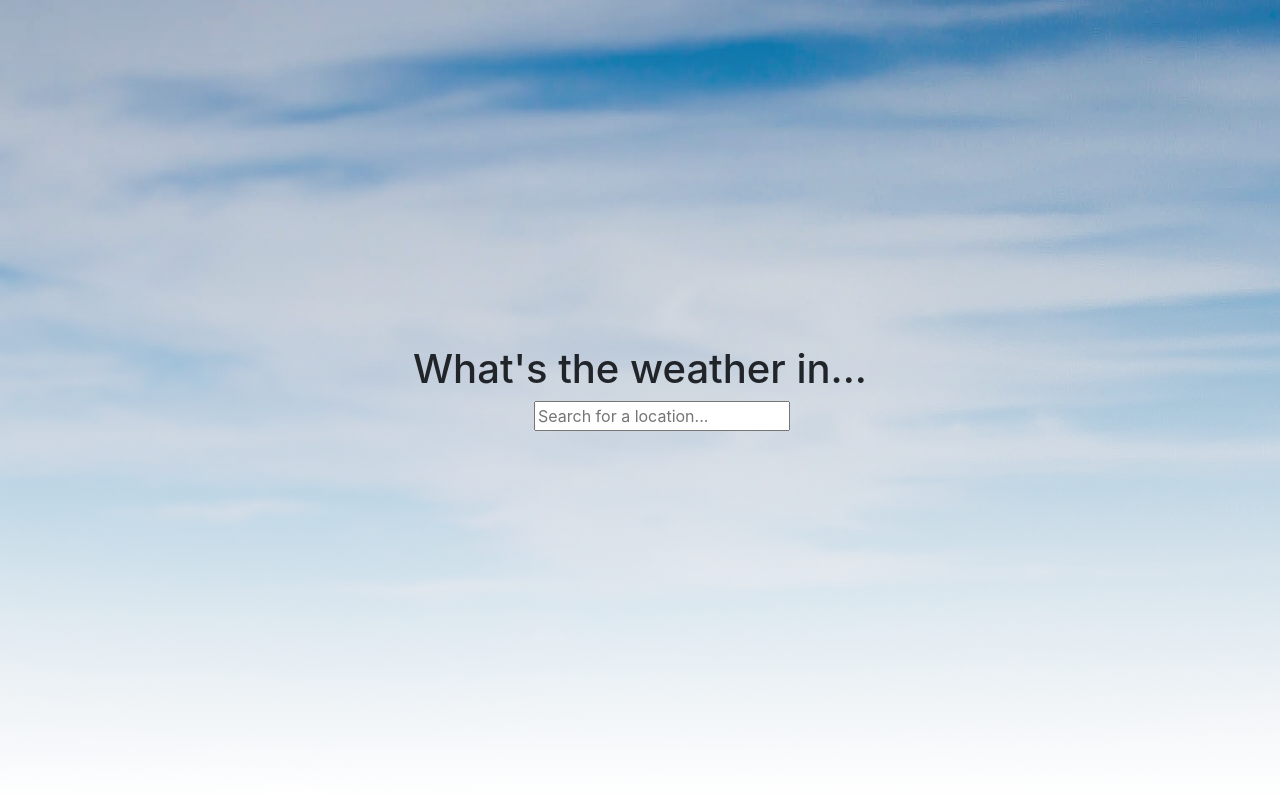
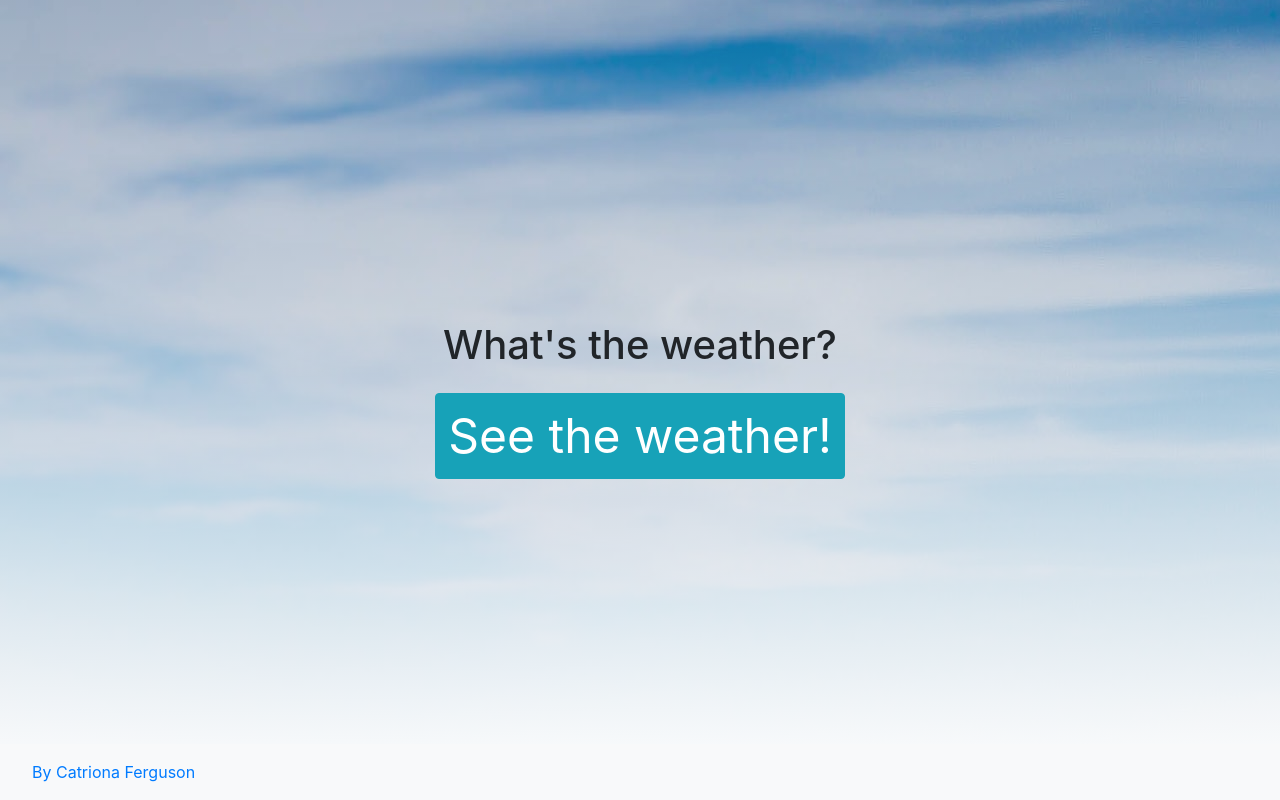
Before and after one commit to cferg97/weather-app-react-proj, a React (Create React App) app: page / in a window 1280 px wide. Built offline with nearby package versions, Linux system fonts and the light colour scheme.

Commit message:
styling changes

```diff
--- a/package.json
+++ b/package.json
@@ -3,15 +3,17 @@
   "version": "0.1.0",
   "private": true,
   "dependencies": {
+    "@fortawesome/react-fontawesome": "^0.2.0",
     "@testing-library/jest-dom": "^5.16.5",
     "@testing-library/react": "^13.4.0",
     "@testing-library/user-event": "^13.5.0",
     "bootstrap": "^4.6.0",
     "date-fns": "^2.29.3",
-    "luxon": "^3.1.1",
+    "font-awesome": "^4.7.0",
     "react": "^18.2.0",
     "react-bootstrap": "^2.6.0",
     "react-dom": "^18.2.0",
+    "react-router-dom": "^6.4.4",
     "react-scripts": "5.0.1",
     "web-vitals": "^2.1.4"
   },
--- a/public/index.html
+++ b/public/index.html
@@ -24,6 +24,7 @@
       work correctly both with client-side routing and a non-root public URL.
       Learn how to configure a non-root public URL by running `npm run build`.
     -->
+    <script src="https://kit.fontawesome.com/cce91a75ea.js" crossorigin="anonymous"></script>
     <title>Weather App</title>
   </head>
   <body>
--- a/src/App.js
+++ b/src/App.js
@@ -1,14 +1,24 @@
 import { Row, Col, Container } from "react-bootstrap";
-import Display from "./components/Display";
 import MainWeather from "./components/MainWeather";
+import Home from "./components/Home";
+import MyFooter from "./components/myFooter";
+
+import { BrowserRouter, Routes, Route } from "react-router-dom";
 
 function App() {
   return (
     <div className="App">
-      <div className="center">
+      <div className="center flex-column">
+      <h1 className="text-center mb-4">What's the weather?</h1>
         <Row className="d-flex flex-column justify-items-center text-center">
           <Col md={12}>
-              <MainWeather />
+            <BrowserRouter>
+              <Routes>
+                <Route path="/" element={<Home />} />
+                <Route path="/weather" element={<MainWeather />} />
+              </Routes>
+            </BrowserRouter>
+            <MyFooter />
           </Col>
         </Row>
       </div>
--- a/src/Styles.css
+++ b/src/Styles.css
@@ -2,8 +2,7 @@ body{
     background-image: linear-gradient(to bottom, rgba(0, 0, 0, 0.1), rgb(255, 255, 255)),
     url(../public/assets/background.jpg);
     background-position-y: 40%;
-
-
+    overflow: hidden;
 }
 
 .center{
@@ -12,3 +11,16 @@ body{
     align-items: center;
     height: 100vh;
 }
+
+.search-bar{
+    width: 20vw;
+    height: 75px;
+    border-radius: 24px;
+    border: none;
+    font-size: 2em;
+}
+
+#p-bg{
+    background: linear-gradient(to bottom, rgba(59, 24, 212, 0.3), rgba(0,0,0,0));
+    border-radius: 25px;
+}
--- a/src/components/Display.jsx
+++ b/src/components/Display.jsx
@@ -6,18 +6,27 @@ const Display = (props) => {
     `http://openweathermap.org/img/wn/${code}@2x.png`;
 
   let date = fromUnixTime(props.weather.dt);
+  let sunUp = fromUnixTime(props.weather.sys.sunrise)
+  let sunDown = fromUnixTime(props.weather.sys.sunset)
   console.log(date);
   let icon = props.weather.weather[0].icon;
   return (
-    <Container className="text-center">
+    <Container className="text-center" id="p-bg">
         <h1>{props.weather.name}, {props.weather.sys.country}</h1>
-        <h3>As of {date.toLocaleDateString()} at {date.toLocaleTimeString()}</h3>
+        <h5>As of {date.toLocaleDateString()} at {date.toLocaleTimeString()}</h5>
         <hr />
-        <h3>Currently {props.weather.main.temp}°C, feels like {props.weather.main.feels_like}°C <br/></h3>
+        <h3>Currently {props.weather.main.temp}°C</h3>
 
 
-        Expect highs of {props.weather.main.temp_max}°C and lows of {props.weather.main.temp_min}°C
-        <hr />
+        <p >Expect highs of {props.weather.main.temp_max}°C and lows of {props.weather.main.temp_min}°C <br />
+        <img src={iconUrlFromCode(icon)} alt="weather icon" className="weather-icon"/>
+        <hr /></p>
+        <p>
+        <i class="fa-solid fa-wind"></i> {props.weather.wind.speed} m/s
+        </p>
+
+
+        <i class="fa-solid fa-moon"></i> {sunDown.toLocaleTimeString()} | <i class="fa-regular fa-sun"></i> {sunUp.toLocaleTimeString()}
 
       {/* <Card>
         <ListGroup variant="flush">
--- /dev/null
+++ b/src/components/Home.jsx
@@ -0,0 +1,14 @@
+import { Button } from "react-bootstrap";
+import { Link } from "react-router-dom";
+
+const Home = () => {
+  return (
+    <Link to="/weather">
+      <Button variant="info" style={{ fontSize: "3rem" }}>
+        See the weather!
+      </Button>
+    </Link>
+  );
+};
+
+export default Home;
--- a/src/components/MainWeather.jsx
+++ b/src/components/MainWeather.jsx
@@ -1,6 +1,7 @@
 import { useState, useEffect } from "react";
 import { Col, Container, Row, Spinner } from "react-bootstrap";
 import Display from "./Display";
+import { FontAwesomeIcon } from '@fortawesome/react-fontawesome'
 
 const MainWeather = () => {
   const [data, setData] = useState({});
@@ -34,18 +35,18 @@ const MainWeather = () => {
     }
   };
 
+
   return (
-    <Container fluid>
-      <h1>What's the weather in...</h1>
+    <Container>
       <Row className="justify-content-center align-items-center">
-        <Col md={6}>
+        <Col className="text-center">
           <input
             value={location}
             onChange={(event) => setLocation(event.target.value)}
             onKeyUp={searchLocation}
             placeholder="Search for a location..."
             type="text"
-            className="mb-4"
+            className="mb-4 text-center search-bar"
           />
         </Col>
         {isError && <Display weather={data} />}
--- /dev/null
+++ b/src/components/myFooter.jsx
@@ -0,0 +1,15 @@
+import { Navbar, Nav, Container } from "react-bootstrap";
+
+const MyFooter = () => {
+    return (
+        <Container fluid>
+            <nav>
+                <Navbar bg="light" fixed="bottom">
+                    <Nav.Link href="https://github.com/cferg97">By Catriona Ferguson</Nav.Link>
+                </Navbar>
+            </nav>
+        </Container>
+     );
+}
+
+export default MyFooter;
```
Also changed, not shown: 1 other file (tests, documents, lock files or other folders).
